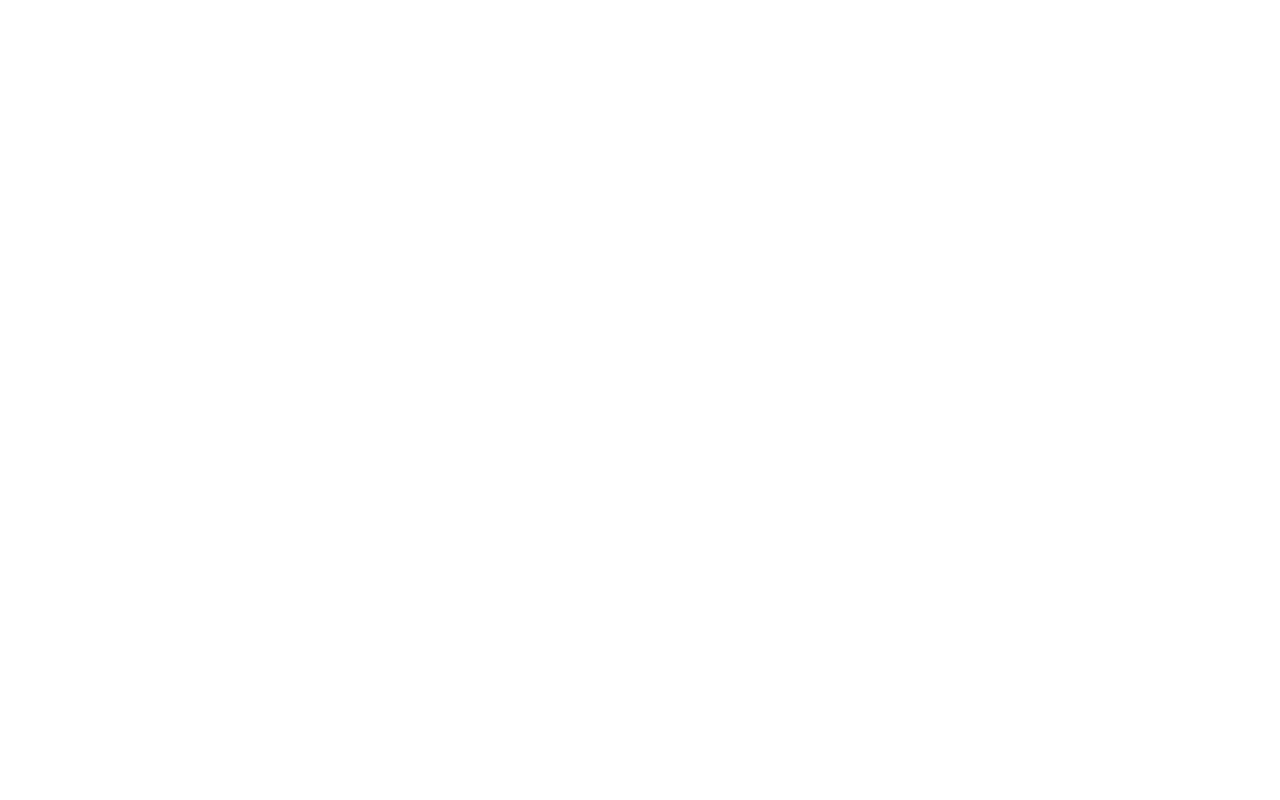
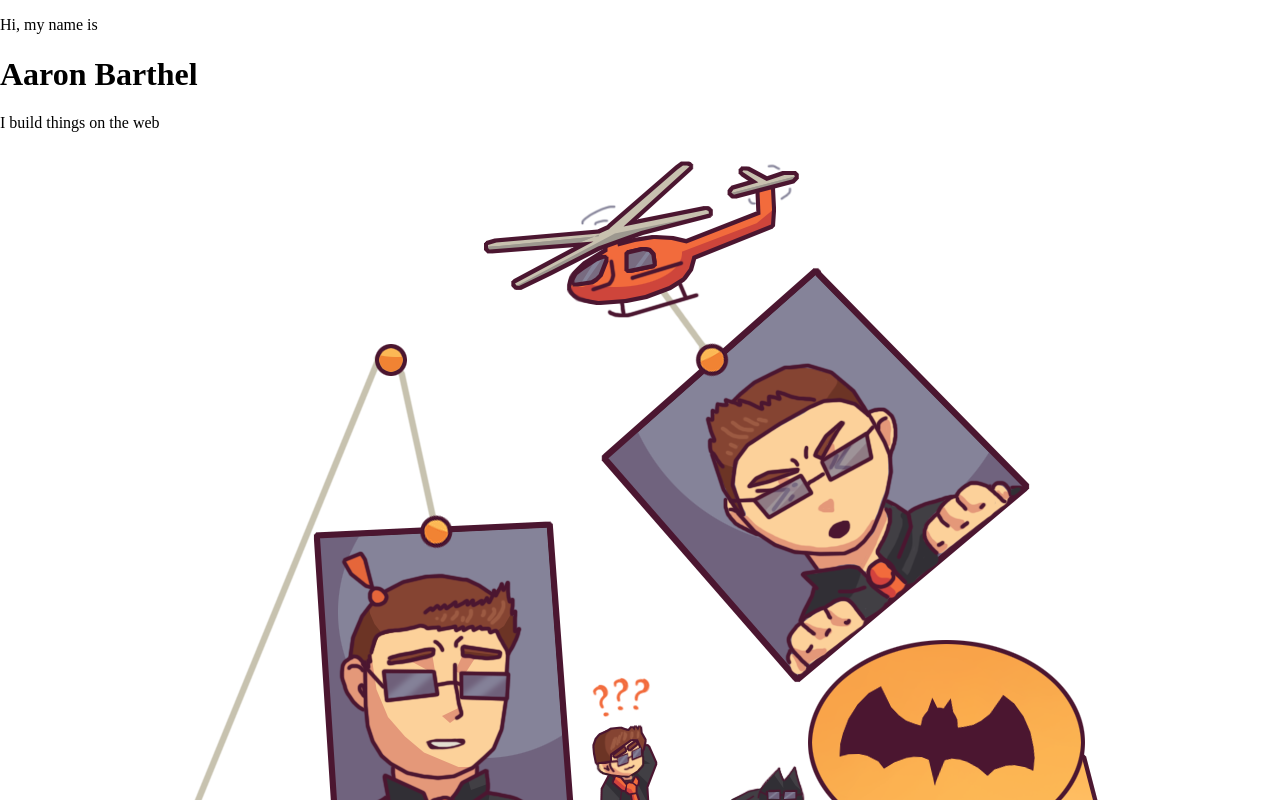
Before and after one commit to abrthel/milestone-1, a plain HTML site: page index.html in a window 1280 px wide. Shown: the top 800 px of the page. Drawn offline with Linux system fonts and the light colour scheme.

Commit message:
Write masthead html and include illustrations

```diff
--- a/index.html
+++ b/index.html
@@ -28,6 +28,14 @@
   <link rel="stylesheet" href="css/skin.css">
 </head>
 <body>
+  <header>
+    <p>Hi, my name is</p>
+    <h1>Aaron Barthel</h1>
+    <p>I build things on the web</p>
 
+    <img src="img/building-with-bricks.png"
+         alt="Cartoon scene of little Aarons constructing a giant picture collage."
+    >
+  </header>
 </body>
 </html>
```
Also changed, not shown: img/building-with-bricks-mobile.png (added), img/building-with-bricks.png (added).
